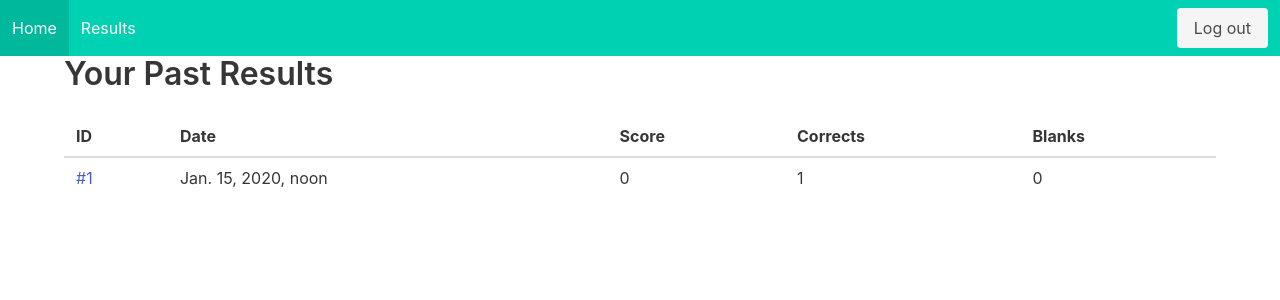
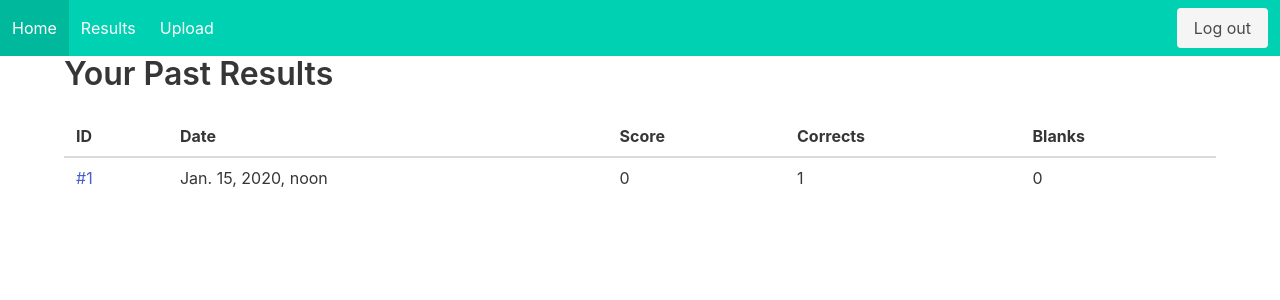
Before and after one commit to dstrants/mchoice, a Django app: page /tests/ in a window 1280 px wide. Shown: the top 300 px of the page. Run offline with Django 3.2, Linux system fonts and the light colour scheme; a user stored in the database is signed in; tables that the repository leaves empty hold one stand-in row (values such as "Sample post"); some libraries are stand-ins or nearby versions.

Commit message:
adds upload to the navbar

```diff
--- a/mchoice/settings.py
+++ b/mchoice/settings.py
@@ -2,7 +2,7 @@ import os
 BASE_DIR = os.path.dirname(os.path.dirname(os.path.abspath(__file__)))
 SECRET_KEY = '6hzp2is&ea!*0v+r6r@k6al84u)d6gvyi_qtionb9lxfoz*@-='
 DEBUG = True
-ALLOWED_HOSTS = []
+ALLOWED_HOSTS = [".ngrok.io"]
 INSTALLED_APPS = [
     'django.contrib.admin',
     'django.contrib.auth',
--- a/templates/_navbar.html
+++ b/templates/_navbar.html
@@ -8,6 +8,11 @@
       <a href="{% url  'tests:attempts_list' %}" class="navbar-item">
         Results
       </a>
+      {% if user.is_superuser %}
+        <a href="{% url  'tests:new_test' %}" class="navbar-item">
+        Upload
+      </a>
+      {% endif %}
     </div>
     <div class="navbar-end">
       <div class="navbar-item">
```
